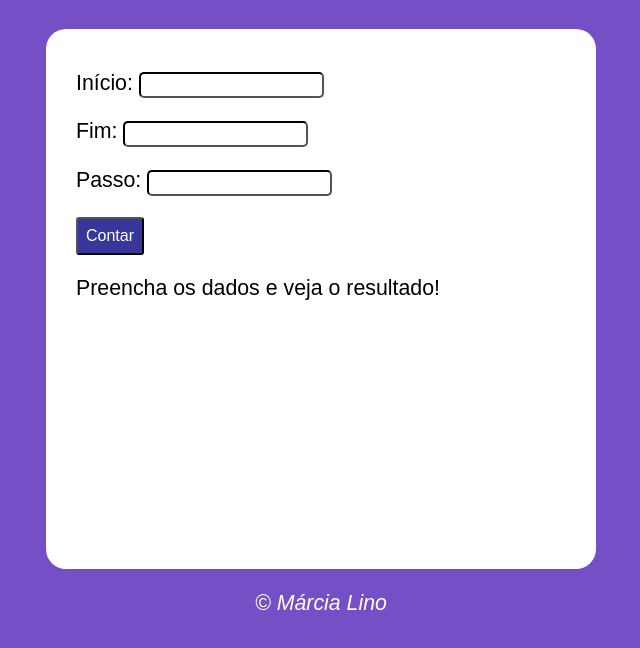
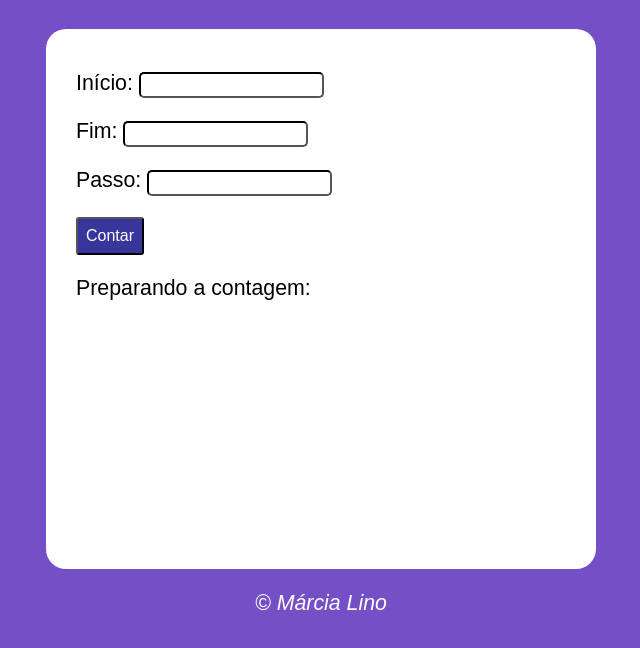
Before and after one commit to marcialino/projeto-contar, a plain HTML site: page index.html in a window 1280 px wide. Shown: the part 90-738 px from the top of the page, without its empty margins (327-967 px from the left). Drawn offline with Linux system fonts and the light colour scheme.

Commit message:
Atualizei Projeto-Contar

```diff
--- a/contar.js
+++ b/contar.js
@@ -1,4 +1,4 @@
-function contar(){
+function contar() {
     var n1 = window.document.getElementById('txtn1')
     var n2 = window.document.getElementById ('txtn2')
     var pas = window.document.getElementById('pas')
@@ -9,6 +9,7 @@ function contar(){
         res.innerHTML = `Impossível contar.`
 
     }else{
+        res.innerHTML = 'Contando: <br/>'
         n1 = Number(n1.value)
         n2 = Number(n2.value)
         pas = Number(pas.value)
--- a/index.html
+++ b/index.html
@@ -12,18 +12,17 @@
         <h1>Vamos Contar</h1>
     </header>
 
-
         <section id="msg">
-            <div>
+            <div id="dados">
                 <p>Início: <input type="number" name="txtn1" id="txtn1">
                 </p>
                 <p>Fim: <input type="number" name="txtn2" id="txtn2"></p>
                 <p>Passo: <input type="number" name="pas" id="pas"> </p>
                 <p><input type="button" value="Contar" id="bts" onclick="contar()"></p>
-                <p>Preencha os dados e veja o resultado!</p>
+
             </div>
             <div id="res">
-              <p></p>
+              <p>Preparando a contagem:</p>
             </div>
         </section>
         <script src="contar.js"></script>
```
